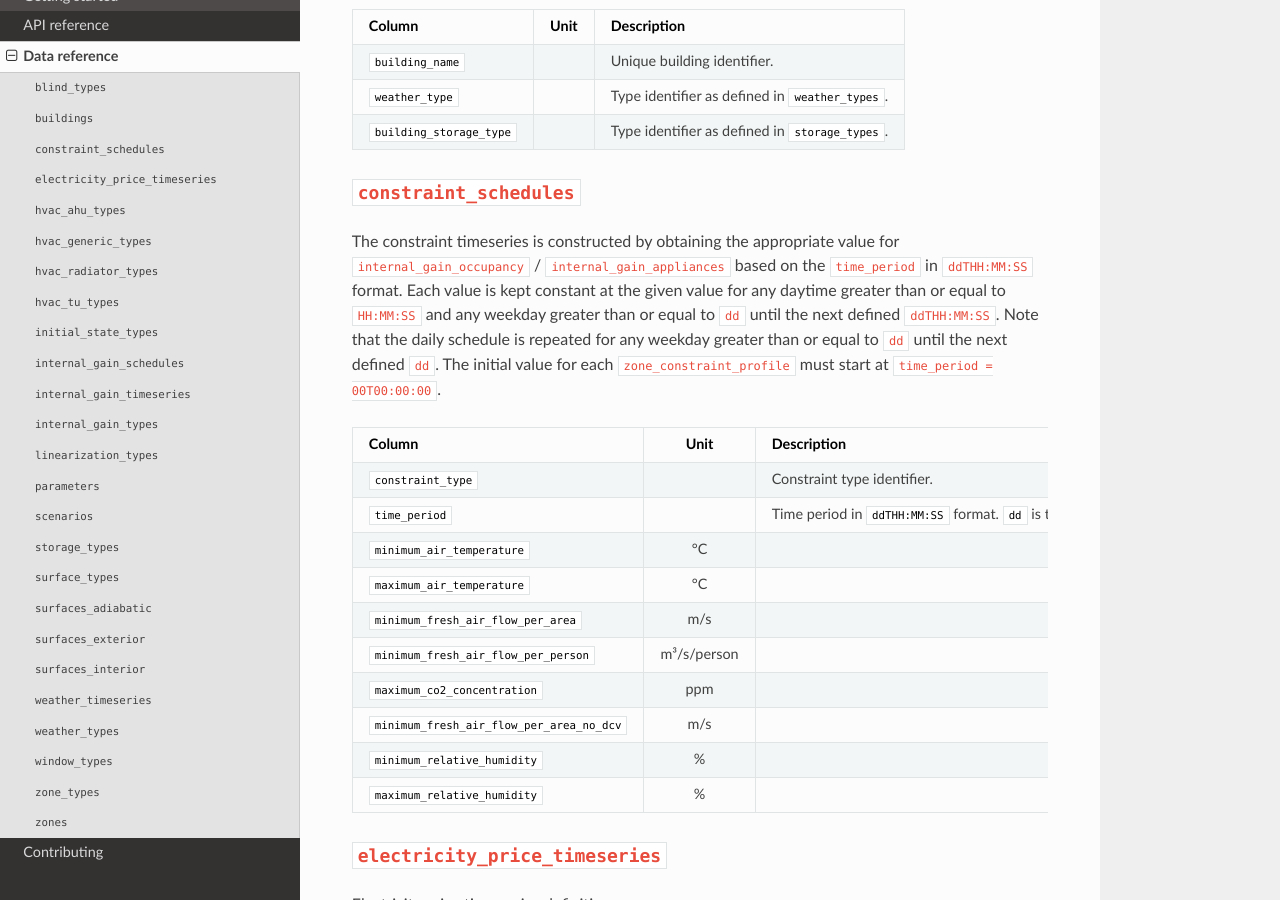
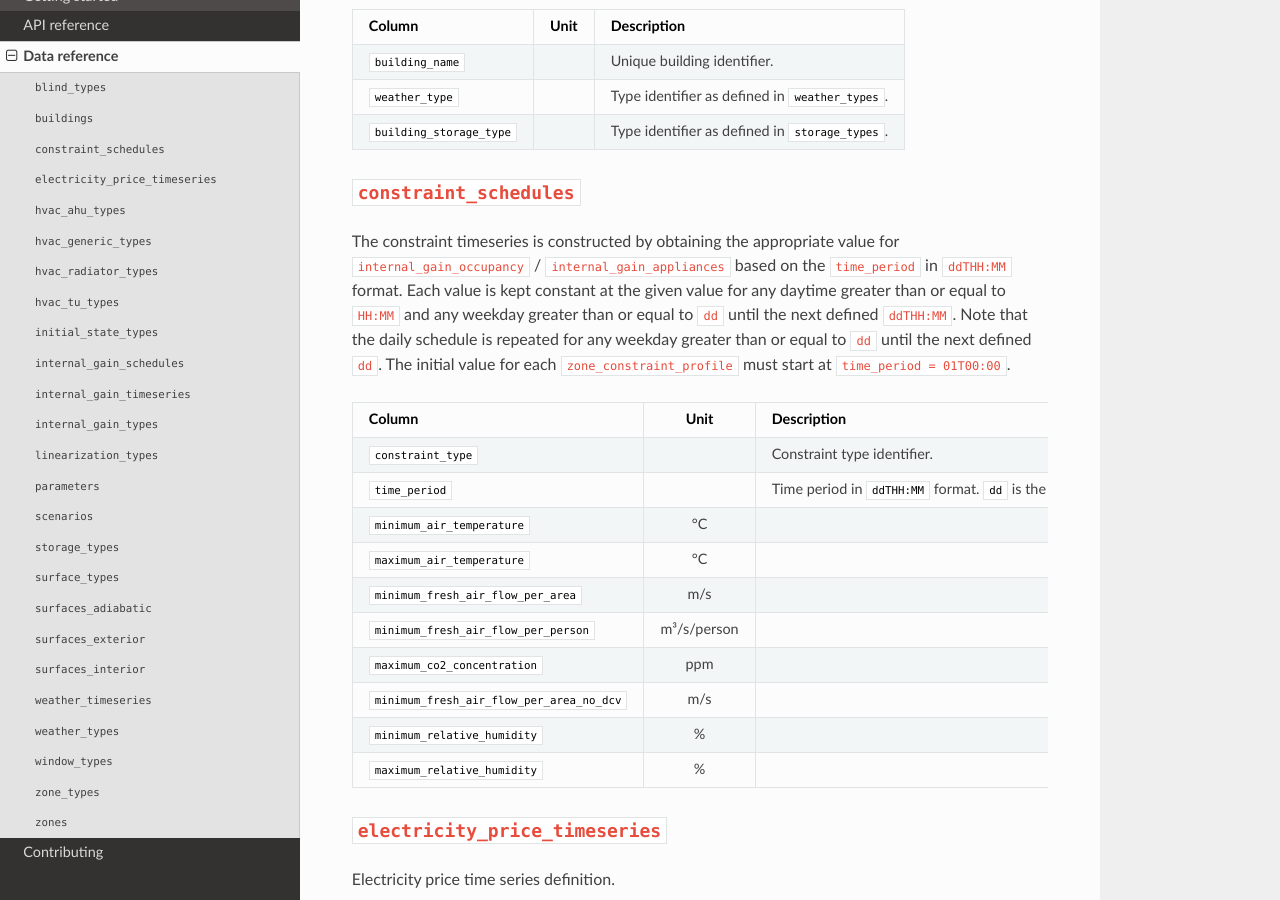
Before and after one commit to mesmo-dev/cobmo, a Sphinx documentation site: the page built from docs/data.md, in a window 1280 px wide and 900 px high, scrolled down 590 px. Built offline with Sphinx 7.4.7 and the Read the Docs theme 2.0.0, drawn with Linux system fonts in a browser that asks for light colours; some of the changed text lies outside the part shown.

Commit message:
docs: Fix time period description

```diff
--- a/docs/data.md
+++ b/docs/data.md
@@ -25,12 +25,12 @@ Building definition.
 
 ## `constraint_schedules`
 
-The constraint timeseries is constructed by obtaining the appropriate value for `internal_gain_occupancy` / `internal_gain_appliances` based on the `time_period` in `ddTHH:MM:SS` format. Each value is kept constant at the given value for any daytime greater than or equal to `HH:MM:SS` and any weekday greater than or equal to `dd` until the next defined `ddTHH:MM:SS`. Note that the daily schedule is repeated for any weekday greater than or equal to `dd` until the next defined `dd`. The initial value for each `zone_constraint_profile` must start at `time_period = 00T00:00:00`.
+The constraint timeseries is constructed by obtaining the appropriate value for `internal_gain_occupancy` / `internal_gain_appliances` based on the `time_period` in `ddTHH:MM` format. Each value is kept constant at the given value for any daytime greater than or equal to `HH:MM` and any weekday greater than or equal to `dd` until the next defined `ddTHH:MM`. Note that the daily schedule is repeated for any weekday greater than or equal to `dd` until the next defined `dd`. The initial value for each `zone_constraint_profile` must start at `time_period = 01T00:00`.
 
 | Column | Unit | Description |
 | --- |:---:| --- |
 | `constraint_type` | | Constraint type identifier. |
-| `time_period` | | Time period in `ddTHH:MM:SS` format. `dd` is the weekday (`01` - Monday ... `07` - Sunday). `T` is the divider for date and time information according to ISO 8601. `HH:MM:SS` is the daytime. |
+| `time_period` | | Time period in `ddTHH:MM` format. `dd` is the weekday (`01` - Monday ... `07` - Sunday). `T` is the divider for date and time information according to ISO 8601. `HH:MM` is the daytime. |
 | `minimum_air_temperature` | °C | |
 | `maximum_air_temperature` | °C | |
 | `minimum_fresh_air_flow_per_area` | m/s | |
@@ -120,12 +120,12 @@ Initial state settings to be taken for simulation and optimization.
 
 ## `internal_gain_schedules`
 
-The internal gain timeseries is constructed by obtaining the appropriate value for `internal_gain_occupancy` / `internal_gain_appliances` based on the `time_period` in `ddTHH:MM:SS` format. Each value is kept constant at the given value for any daytime greater than or equal to `HH:MM:SS` and any weekday greater than or equal to `dd` until the next defined `ddTHH:MM:SS`. Note that the daily schedule is repeated for any weekday greater than or equal to `dd` until the next defined `dd`. The initial value for each `zone_constraint_profile` must start at `time_period = 00T00:00:00`.
+The internal gain timeseries is constructed by obtaining the appropriate value for `internal_gain_occupancy` / `internal_gain_appliances` based on the `time_period` in `ddTHH:MM` format. Each value is kept constant at the given value for any daytime greater than or equal to `HH:MM` and any weekday greater than or equal to `dd` until the next defined `ddTHH:MM`. Note that the daily schedule is repeated for any weekday greater than or equal to `dd` until the next defined `dd`. The initial value for each `zone_constraint_profile` must start at `time_period = 01T00:00`.
 
 | Column | Unit | Description |
 | --- |:---:| --- |
 | `internal_gain_type` | | Type identifier as defined in `internal_gain_types`. |
-| `time_period` | | Time period in `ddTHH:MM:SS` format. `dd` is the weekday (`01` - Monday ... `07` - Sunday). `T` is the divider for date and time information according to ISO 8601. `HH:MM:SS` is the daytime. |
+| `time_period` | | Time period in `ddTHH:MM` format. `dd` is the weekday (`01` - Monday ... `07` - Sunday). `T` is the divider for date and time information according to ISO 8601. `HH:MM` is the daytime. |
 | `internal_gain_occupancy` | W/m² | Internal gains related to occupants.|
 | `internal_gain_appliances` | W/m² | Internal gains related to appliances. |
 
```
